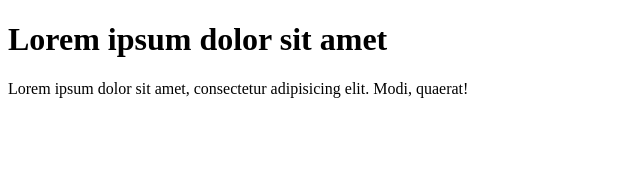
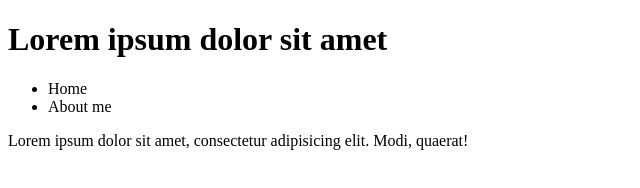
Before and after one commit to MamidiAkshitha04/FSD-LAB, a plain HTML site: page index.html in a window 1280 px wide. Shown: the whole page, without its empty margins (0-640 px from the left). Drawn offline with Linux system fonts and the light colour scheme.

Commit message:
Add nav-bar

```diff
--- a/index.html
+++ b/index.html
@@ -7,6 +7,10 @@
 </head>
 <body>
     <h1>Lorem ipsum dolor sit amet</h1>
+    <ul>
+        <li>Home</li>
+        <li>About me</li>
+    </ul>
     <p>Lorem ipsum dolor sit amet, consectetur adipisicing elit. Modi, quaerat!</p>
 </body>
 </html>
```
